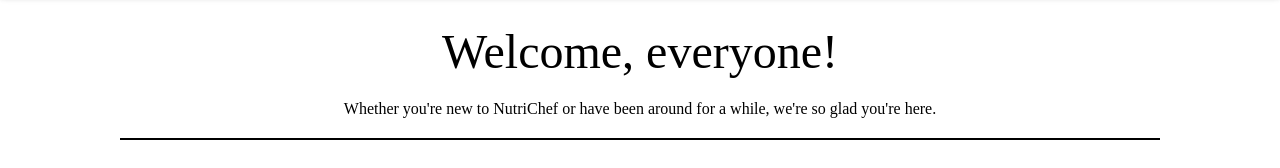
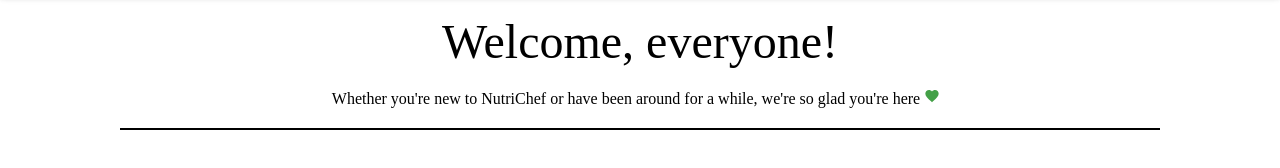
Before and after one commit to KorolMariia/NutriChef, a React (Create React App) app: page /about in a window 1280 px wide. Shown: the part 126-294 px from the top of the page. Built offline with nearby package versions, Linux system fonts and the light colour scheme; no server answers.

Commit message:
add icons

```diff
--- a/src/pages/About/index.js
+++ b/src/pages/About/index.js
@@ -1,6 +1,8 @@
 import { memo } from 'react';
 import { Typography, CardMedia, Grid, Box } from '@mui/material';
 import RamenDiningOutlinedIcon from '@mui/icons-material/RamenDiningOutlined';
+import FavoriteOutlinedIcon from '@mui/icons-material/FavoriteOutlined';
+
 
 const AboutPage = memo(() => {
   return (
@@ -9,7 +11,7 @@ const AboutPage = memo(() => {
         Welcome, everyone!
       </Typography>
       <Typography variant="subtitle1">
-        Whether you're new to NutriChef or have been around for a while, we're so glad you're here.
+        Whether you're new to NutriChef or have been around for a while, we're so glad you're here <FavoriteOutlinedIcon />
       </Typography>
       <Grid container spacing={2} sx={{ alignItems: 'center' }}>
         <Grid item xs={12} md={6}>
--- a/src/pages/AllRecipes/index.js
+++ b/src/pages/AllRecipes/index.js
@@ -3,6 +3,7 @@ import SearchRecipes from './SearchRecipes';
 import FilterRecipes from './FilterRecipes';
 import Recipes from './Recipes';
 import { Grid, Typography } from '@mui/material';
+import FavoriteOutlinedIcon from '@mui/icons-material/FavoriteOutlined';
 
 const AllRecipesPage = memo(() => {
   return (
@@ -10,7 +11,7 @@ const AllRecipesPage = memo(() => {
       <SearchRecipes />
       <FilterRecipes />
       <Typography variant="subtitle1">
-        Simple Recipes That Make You Feel Good
+        Simple Recipes That Make You Feel Good <FavoriteOutlinedIcon />
       </Typography>
       <Grid container spacing={2} justifyContent='center'>
         <Recipes />
--- a/src/pages/FavoriteRecipes/index.js
+++ b/src/pages/FavoriteRecipes/index.js
@@ -2,12 +2,17 @@ import { memo } from 'react';
 import { useSelector } from 'react-redux';
 import { Grid, Typography } from '@mui/material';
 import CardRecipe from '../../Components/CardRecipe';
+import FavoriteOutlinedIcon from '@mui/icons-material/FavoriteOutlined';
 
 
 const FavoritePage = memo(() => {
   const favoriteRecipes = useSelector(({ recipes }) => recipes.favoriteRecipes);
 
   return (
+    <>
+      <Typography variant="subtitle1" >
+        Your favorite recipes <FavoriteOutlinedIcon />
+      </Typography>
       <Grid container spacing={2} justifyContent='center'>
         {favoriteRecipes.length > 0 ?
           favoriteRecipes.map((recipe) => <CardRecipe recipe={recipe} key={recipe.uri} />)
@@ -16,6 +21,7 @@ const FavoritePage = memo(() => {
           </Typography>
         }
       </Grid>
+    </>
   );
 }
 );
--- a/src/pages/Home/index.js
+++ b/src/pages/Home/index.js
@@ -1,6 +1,7 @@
 import { memo } from 'react';
 import { Typography } from '@mui/material';
 import PopularRecipes from './PopularRecipes';
+import FavoriteOutlinedIcon from '@mui/icons-material/FavoriteOutlined'
 
 const HomePage = memo(() => {
   return (
@@ -9,7 +10,7 @@ const HomePage = memo(() => {
         All eaters are welcome!
       </Typography>
       <Typography variant="subtitle1">
-        Whether you're new to NutriChef or have been around for a while, we're so glad you're here.
+        Whether you're new to NutriChef or have been around for a while, we're so glad you're here <FavoriteOutlinedIcon />
       </Typography>
       <PopularRecipes />
     </>
--- a/src/theme.js
+++ b/src/theme.js
@@ -84,15 +84,15 @@ const theme = createTheme({
 });
 
 const containerStyles = ({
-  padding: '30px 30px',
+  padding: '20px 30px',
   [theme.breakpoints.up('sm')]: {
-    padding: '30px 30px',
+    padding: '20px 30px',
   },
   [theme.breakpoints.up('md')]: {
-    padding: '30px 60px',
+    padding: '20px 60px',
   },
   [theme.breakpoints.up('lg')]: {
-    padding: '30px 120px',
+    padding: '20px 120px',
   },
 });
 
```
Lines whose indentation alone changed are shown as unchanged.
